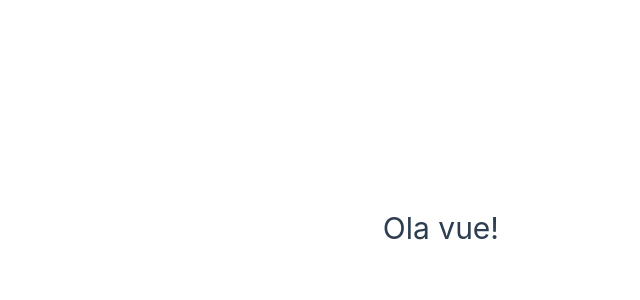
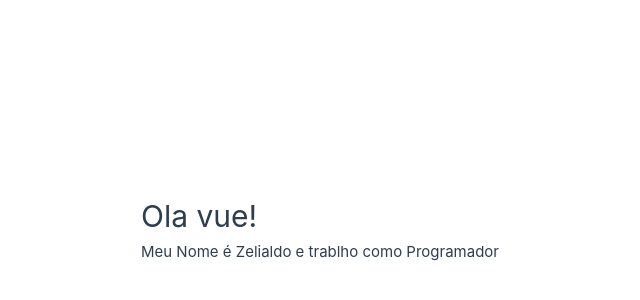
Before and after one commit to zelialdo/curso_vue3, a Vue app in the folder vue-project/: page / in a window 1280 px wide. Shown: the part 172-472 px from the top of the page, without its empty margins (141-781 px from the left). Built offline with nearby package versions, Linux system fonts and the light colour scheme.

Commit message:
melhorando componente

```diff
--- a/vue-project/src/components/icons/PrimeiroComponente.vue
+++ b/vue-project/src/components/icons/PrimeiroComponente.vue
@@ -1,11 +1,20 @@
 <template>
+  <div>
     <h1>
-        Ola vue!
+      Ola vue!
     </h1>
+    <p>Meu Nome é {{ nome }} e trablho como {{ profissao }}</p>
+  </div>
 </template>
 
 <script>
 export default {
-    name: 'PrimeiroComponente'
+  name: 'PrimeiroComponente',
+  data() {
+    return{
+      nome: "Zelialdo",
+      profissao: "Programador"
+    }
+  }
 }
 </script>
```
